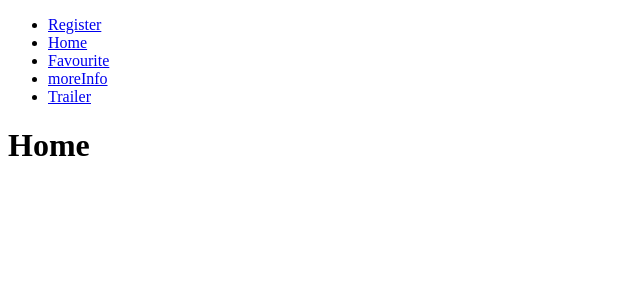
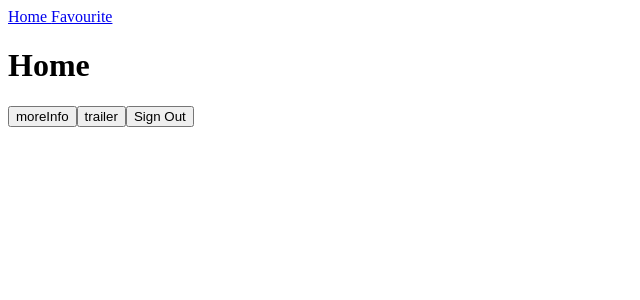
Before and after one commit to Brotherfine/Fine-Movies, a React (Vite) app: page /home in a window 1280 px wide. Shown: the top 300 px of the page, without its empty margins (0-640 px from the left). Built offline with nearby package versions, Linux system fonts and the light colour scheme.

Commit message:
Properly finished routing all the pages

```diff
--- a/src/App.tsx
+++ b/src/App.tsx
@@ -1,4 +1,5 @@
-import { Routes, Route, Link } from "react-router-dom";
+import { BrowserRouter as Router, Routes, Route, Link } from "react-router-dom";
+import { useState } from "react";
 import Signup from "./pages/signup";
 import Register from "./pages/register";
 import Home from "./pages/home";
@@ -8,37 +9,32 @@ import Trailer from "./pages/trailer";
 import NotFound from "./pages/notFound";
 
 function App() {
+  const [page, setPage] = useState("");
+
+  const handleBackPage = (page: string) => {
+    setPage(page);
+  };
+
   return (
     <>
+      <Router>
         <nav>
-        <ul>
-          <li>
-            <Link to="/register">Register</Link>
-          </li>
-          <li>
-            <Link to="/home">Home</Link>
-          </li>
-          <li>
-            <Link to="/favourite">Favourite</Link>
-          </li>
-          <li>
-            <Link to="/moreInfo">moreInfo</Link>
-          </li>
-          <li>
-            <Link to="/trailer">Trailer</Link>
-          </li>
-        </ul>
+          <Link to="/home"> Home </Link>
+          <Link to="/favourite"> Favourite </Link>
         </nav>
-
         <Routes>
           <Route index element={<Signup />} />
           <Route path="/register" element={<Register />} />
-        <Route path="/home" element={<Home />} />
-        <Route path="/favourite" element={<Favourite />} />
-        <Route path="/moreInfo" element={<MoreInfo />} />
+          <Route path="/home" element={<Home onBack={handleBackPage} />} />
+          <Route
+            path="/favourite"
+            element={<Favourite onBack={handleBackPage} />}
+          />
+          <Route path="/moreInfo" element={<MoreInfo page={page} />} />
           <Route path="/trailer" element={<Trailer />} />
           <Route path="*" element={<NotFound />} />
         </Routes>
+      </Router>
     </>
   );
 }
--- a/src/main.tsx
+++ b/src/main.tsx
@@ -1,12 +1,9 @@
 import React from "react";
 import ReactDOM from "react-dom/client";
 import App from "./App";
-import { BrowserRouter } from "react-router-dom";
 
 ReactDOM.createRoot(document.getElementById("root") as HTMLElement).render(
   <React.StrictMode>
-    <BrowserRouter>
-      <App />
-    </BrowserRouter>
+    <App />
   </React.StrictMode>
 );
--- a/src/pages/favourite.tsx
+++ b/src/pages/favourite.tsx
@@ -1,5 +1,33 @@
-function Favourite() {
-  return <h1>Favourite</h1>;
+import { useNavigate } from "react-router-dom";
+
+interface Props {
+  onBack: (page: string) => void;
+}
+
+function Favourite({ onBack }: Props) {
+  let navigate = useNavigate();
+  return (
+    <>
+      <h1>Favourite</h1>
+      <button
+        onClick={() => {
+          onBack("favourite");
+          {
+            navigate("/moreInfo");
+          }
+        }}
+      >
+        moreInfo
+      </button>
+      <button
+        onClick={() => {
+          navigate("/home");
+        }}
+      >
+        Back
+      </button>
+    </>
+  );
 }
 
 export default Favourite;
--- a/src/pages/home.tsx
+++ b/src/pages/home.tsx
@@ -1,5 +1,41 @@
-function Home() {
-  return <h1>Home</h1>;
+import { useNavigate } from "react-router-dom";
+
+interface Props {
+  onBack: (page: string) => void;
+}
+
+function Home({ onBack }: Props) {
+  let navigate = useNavigate();
+  return (
+    <>
+      <h1>Home</h1>
+      <button
+        onClick={() => {
+          onBack("home");
+          {
+            navigate("/moreInfo");
+          }
+        }}
+      >
+        moreInfo
+      </button>
+      <button
+        onClick={() => {
+          navigate("/trailer");
+        }}
+      >
+        {" "}
+        trailer
+      </button>
+      <button
+        onClick={() => {
+          navigate("/");
+        }}
+      >
+        Sign Out
+      </button>
+    </>
+  );
 }
 
 export default Home;
--- a/src/pages/moreInfo.tsx
+++ b/src/pages/moreInfo.tsx
@@ -1,5 +1,24 @@
-function MoreInfo() {
-  return <h1>More Info Tab</h1>;
+import { useNavigate } from "react-router-dom";
+interface Props {
+  page: string;
+}
+
+function MoreInfo({ page }: Props) {
+  let navigate = useNavigate();
+  console.log(page);
+  return (
+    <>
+      <h1>more info </h1>
+      <video></video>
+      <button
+        onClick={() => {
+          page === "favourite" ? navigate("/favourite") : navigate("/home");
+        }}
+      >
+        Back
+      </button>
+    </>
+  );
 }
 
 export default MoreInfo;
--- a/src/pages/notFound.tsx
+++ b/src/pages/notFound.tsx
@@ -1,4 +1,15 @@
+import { useEffect } from "react";
+import { useNavigate } from "react-router-dom";
+
 function NotFound() {
+  let navigate = useNavigate();
+
+  useEffect(() => {
+    setTimeout(() => {
+      navigate("/home");
+    }, 1000);
+  }, []);
+
   return <h1>404 error page!</h1>;
 }
 
--- a/src/pages/register.tsx
+++ b/src/pages/register.tsx
@@ -1,5 +1,26 @@
+import { useNavigate } from "react-router-dom";
+
 function Register() {
-  return <h1>Register</h1>;
+  let navigate = useNavigate();
+  return (
+    <>
+      <h1>Register</h1>
+      <button
+        onClick={() => {
+          navigate("/");
+        }}
+      >
+        Back
+      </button>
+      <button
+        onClick={() => {
+          navigate("/");
+        }}
+      >
+        Register
+      </button>
+    </>
+  );
 }
 
 export default Register;
--- a/src/pages/signup.tsx
+++ b/src/pages/signup.tsx
@@ -1,5 +1,27 @@
+import { useNavigate } from "react-router-dom";
+
 function Signup() {
-  return <h1>Sign Up</h1>;
+  let navigate = useNavigate();
+  return (
+    <>
+      <h1>Login</h1>
+      <button
+        onClick={() => {
+          navigate("/home");
+        }}
+      >
+        {" "}
+        Sign in{" "}
+      </button>
+      <button
+        onClick={() => {
+          navigate("/register");
+        }}
+      >
+        Register
+      </button>
+    </>
+  );
 }
 
 export default Signup;
--- a/src/pages/trailer.tsx
+++ b/src/pages/trailer.tsx
@@ -1,5 +1,21 @@
+import { useNavigate } from "react-router-dom";
+
 function Trailer() {
-  return <h1>Traler Tab</h1>;
+  let navigate = useNavigate();
+
+  return (
+    <>
+      <h1>Trailer page</h1>
+      <video></video>
+      <button
+        onClick={() => {
+          navigate("/home");
+        }}
+      >
+        back
+      </button>
+    </>
+  );
 }
 
 export default Trailer;
```
Lines whose indentation alone changed are shown as unchanged.
